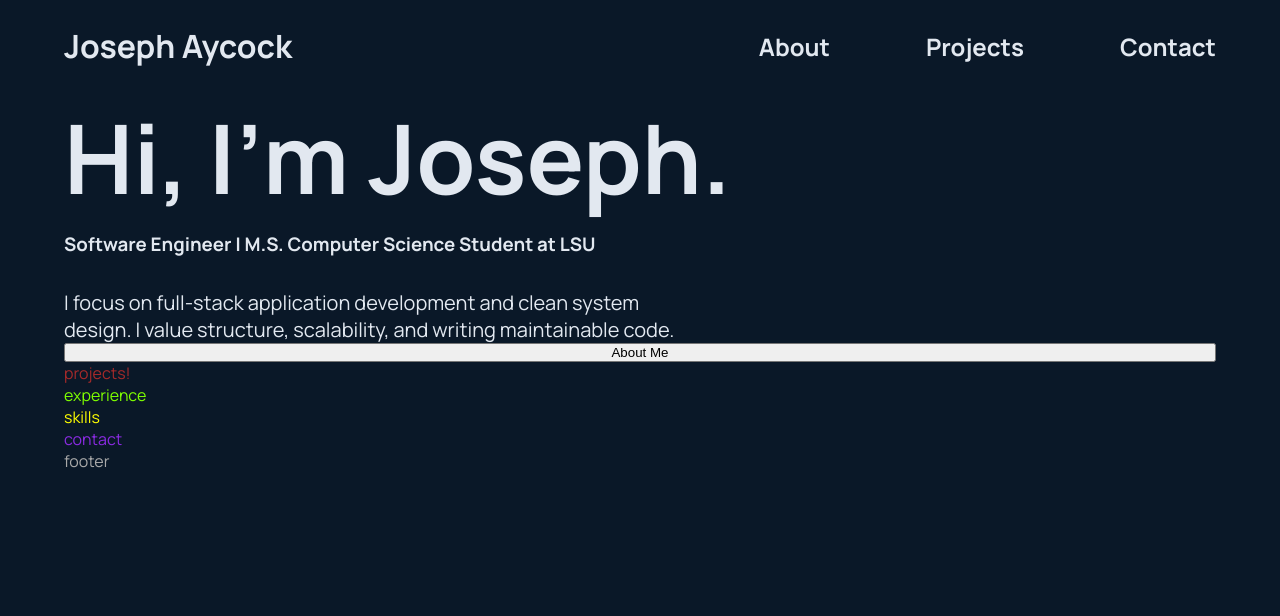
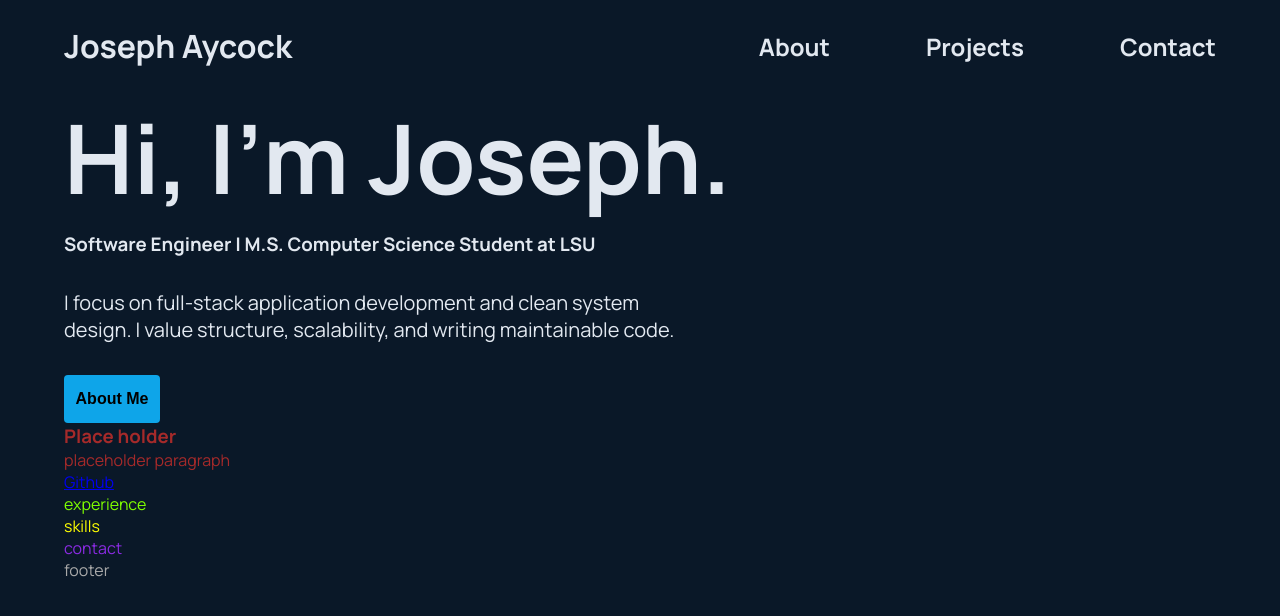
Before and after one commit to josephaycock/Personal-Portfolio, a React (Vite) app: page / in a window 1280 px wide. Shown: the top 616 px of the page. Built offline with nearby package versions, Linux system fonts and the light colour scheme.

Commit message:
touched up button in hero section, add ProjectCards.tsx for projects, added array and mapping into the Projects.tsx

```diff
--- a/src/sections/Hero/Hero.css
+++ b/src/sections/Hero/Hero.css
@@ -22,8 +22,20 @@
 .hero .hero-paragraph {
     font-size: 1.25rem;
     max-width: 52ch;
+    margin-bottom: 2rem;
 }
 
 .hero .hero-button {
+    width: 6rem;
+    height: 3rem;
+    background-color: #0EA5E9;
+    font-size: 1rem;
+    font-weight: bold;
+    cursor: pointer;
+    border-radius: 0.25rem;
+    border: none;
+}
 
+.hero .hero-button:hover {
+    background-color: #E2E8F0;
 }
--- /dev/null
+++ b/src/sections/Projects/ProjectCards.tsx
@@ -0,0 +1,28 @@
+import "./ProjectCards.css"
+
+type ProjectCardProps = {
+    title:  string;
+    description: string;
+    github?: string;
+};
+
+function ProjectCards({title, description, github}: ProjectCardProps) {
+  return (
+    <div className="project-cards">
+        <h3>
+            {title}
+        </h3>
+        <p>
+            {description}
+        </p>
+
+        {github && (
+            <a href={github} target="_blank" rel="noopener norefrrer">
+                Github
+            </a>
+        )}
+    </div>
+  )
+}
+
+export default ProjectCards
--- a/src/sections/Projects/Projects.tsx
+++ b/src/sections/Projects/Projects.tsx
@@ -1,9 +1,22 @@
 import "./Projects.css"
+import ProjectCards from "./ProjectCards"
+
+const projects = [
+  {
+  title: "Place holder",
+  description: "placeholder paragraph",
+  github: "###",
+  },
+];
 
 function Projects() {
   return (
     <section className="projects">
-      projects!
+      <div className="projects-grid">
+        {projects.map((project, index) =>(
+          <ProjectCards key={index} {...project} />
+        ))}
+      </div>
     </section>
   )
 }
```
Also changed, not shown: src/sections/Projects/ProjectCards.css (added).
